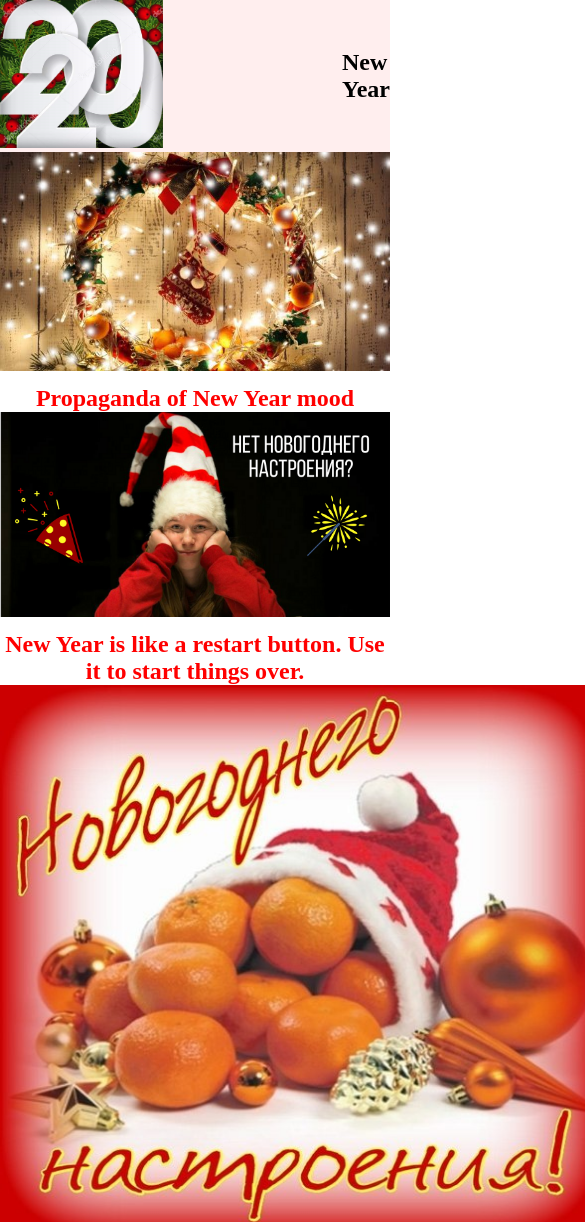
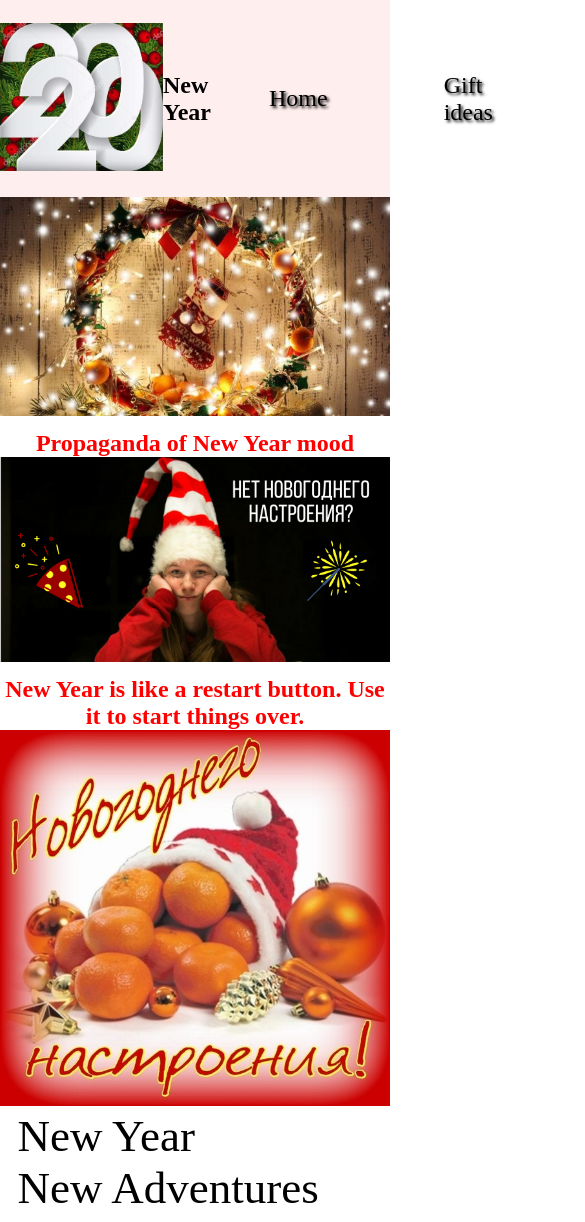
Before and after one commit to kzaichenko/kod3, a plain HTML site: page index.html in a window 390 px wide. Shown: the top 1222 px of the page, 585 px wide, since content can reach past the window. Drawn offline with Linux system fonts and the light colour scheme.

Commit message:
Add files via upload

```diff
--- a/index.html
+++ b/index.html
@@ -15,14 +15,13 @@
             <a href="#" class="nav-link">
                 Home
             </a>
-			<a href="Gift_ideas.html"class="nav-link">
+            <a href="Gift_ideas.html" class="nav-link">
                 Gift ideas
             </a>
             <a href="Ideas_for_room_decoration.html" class="nav-link">
                 Ideas for room decoration
             </a>
             <a href="Destor_backgrounds_table's.html" class="nav-link">
-				Desktop backgrounds table's
             </a>
         </nav>
 	</header>
--- a/mobile.css
+++ b/mobile.css
@@ -1,6 +1,8 @@
 @media all and (max-width: 400px) {
 	.topnav {
 		display: none;
+		display: inline-flex;
+	    align-items: center;
 	}
 	.mobile-nav {
 		display: flex;
@@ -27,4 +29,9 @@
 	.columns2 {
 		columns: 2;
 	}
+
+	.text2 {
+	font-size: 45px;
+	text-align: left;
 }
+}
--- a/style.css
+++ b/style.css
@@ -20,6 +20,8 @@ header {
     width: 100%;
     max-width: 1200px;
 }
+
+
 
 .h1 {
 	display: inline-block;
@@ -46,8 +48,9 @@ padding: 0 10px;
 }
 
 .img2 img{
-	height:550px;
-	width:600px;
+	max-height: 715px;
+    width: 100%;
+    max-width: 1200px;
 }
 
 .img5 img {
```
Lines whose indentation alone changed are shown as unchanged.
